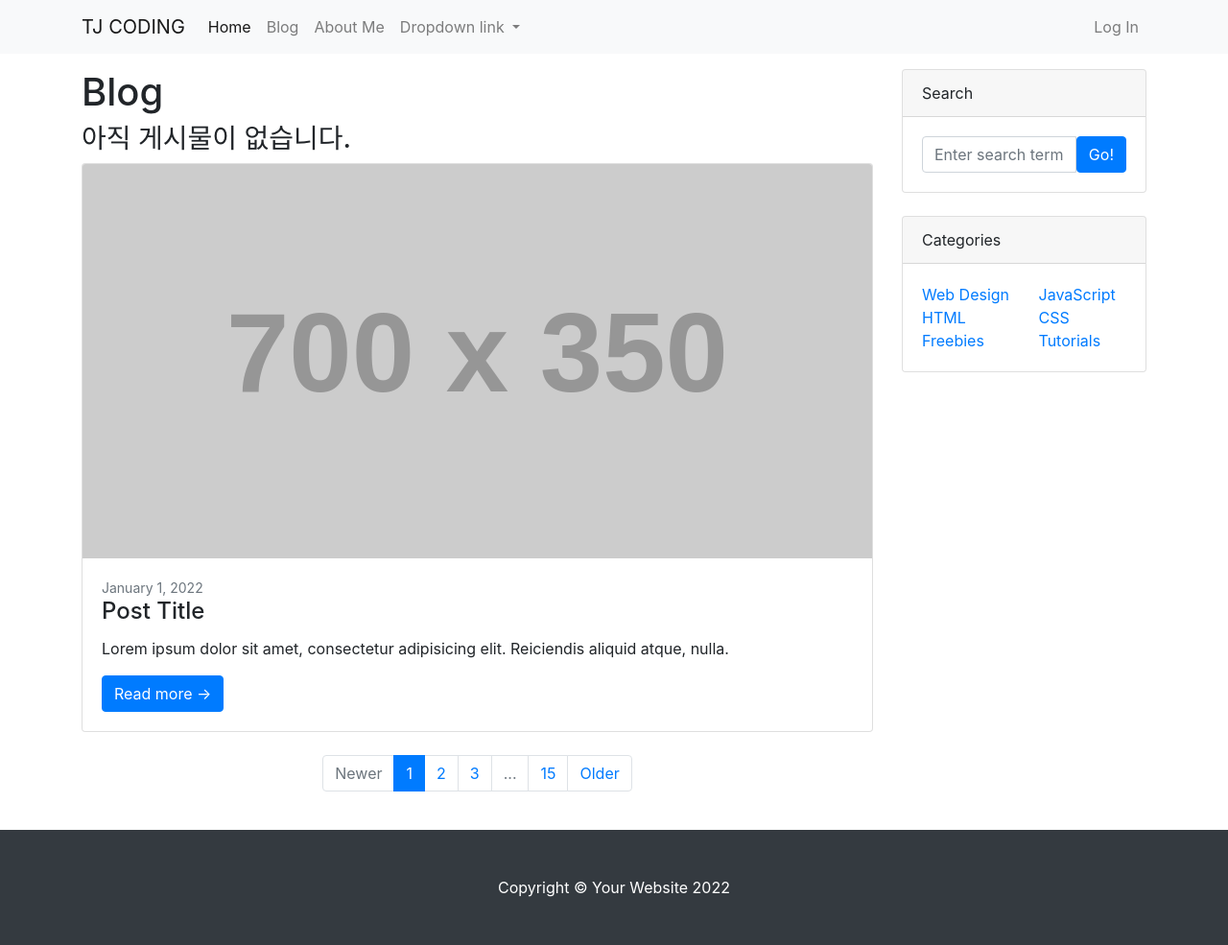
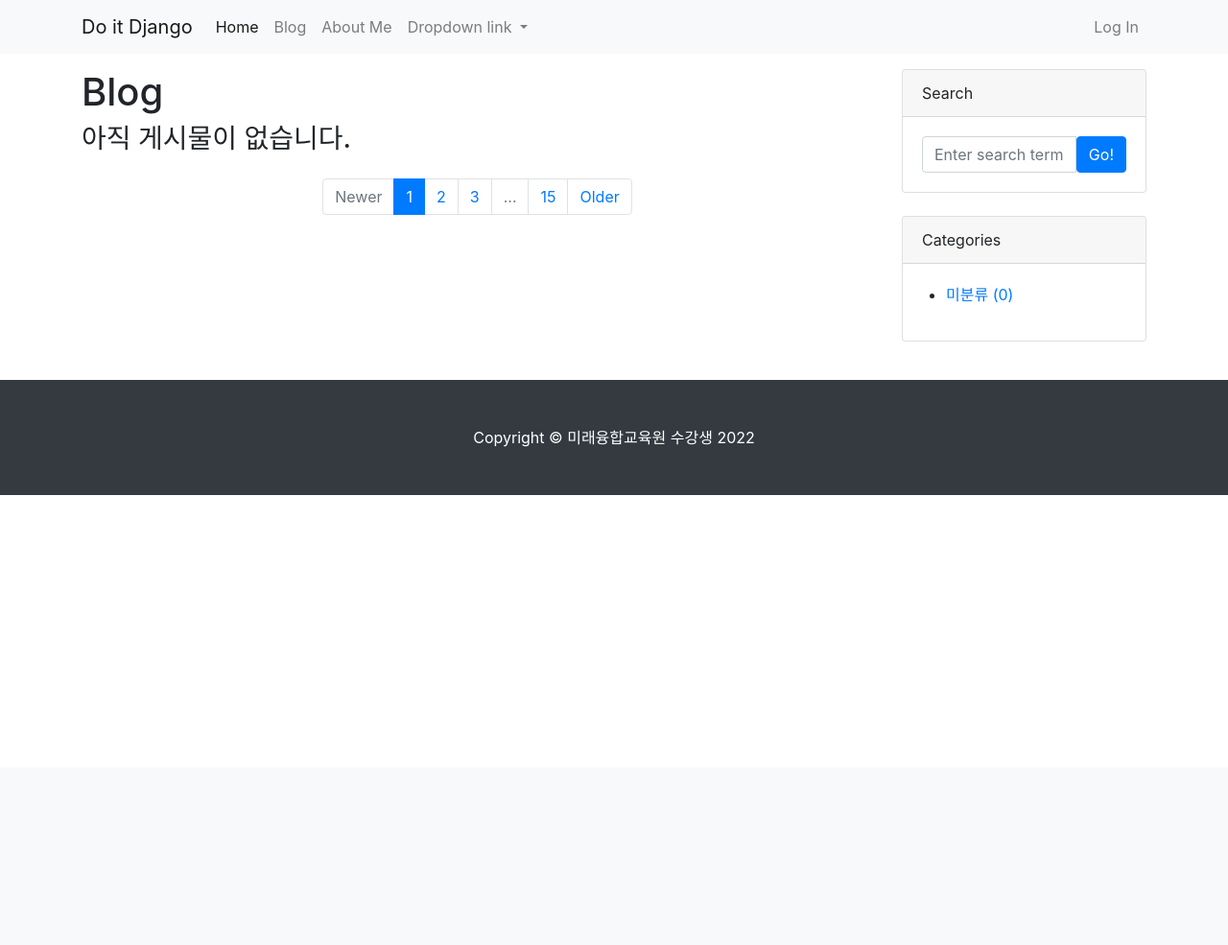
Before and after one commit to ptz1992/do_it_django_a_to_z, a Django app: page /blog/ in a window 1280 px wide. Shown: the whole page at 96% size. After the commit the page ends 516 px from the top, so only its background shows below. Run offline with Django 4.2, Linux system fonts and the light colour scheme; grey boxes labelled with a size stand in for pictures from a placeholder-image service; data that the repository does not hold is empty; some libraries are stand-ins or nearby versions.

Commit message:
카테고리 기능 추가하기

```diff
--- a/blog/templates/blog/base.html
+++ b/blog/templates/blog/base.html
@@ -1,14 +1,10 @@
 <!DOCTYPE html>
 {% load static %}
-<html lang="ko">
+<html>
   <head>
-  <meta charset="UTF-8">
-  <meta http-equiv="X-UA-Compatible" content="IE=edge">
-  <meta name="viewport" content="width=device-width, initial-scale=1.0">
     <title>{% block head_title %}Blog{% endblock %}</title>
-
-  <link href="{% static 'blog/bootstrap/bootstrap.min.css' %}" rel="stylesheet" media="screen">
-  <script src="https://kit.fontawesome.com/bd8fbb96a8.js" crossorigin="anonymous"></script>
+    <link rel="stylesheet" href="{% static 'blog/bootstrap/bootstrap.min.css' %}"
+    media="screen">
   </head>
   <body>
 
@@ -17,8 +13,10 @@
     <div class="container my-3">
       <div class="row">
         <div class="col-md-8 col-lg-9" id="main-area">
+
           {% block main_area %}
           {% endblock %}
+
         </div>
         <div class="col-md-4 col-lg-3">
           <!-- Search widget-->
@@ -31,24 +29,20 @@
                   </div>
               </div>
           </div>
-
           <!-- Categories widget-->
-        <div class="card mb-4">
+          <div class="card mb-4" id="categories-card">
               <div class="card-header">Categories</div>
               <div class="card-body">
                   <div class="row">
-                  <div class="col-sm-6">
-                      <ul class="list-unstyled mb-0">
-                          <li><a href="#!">Web Design</a></li>
-                          <li><a href="#!">HTML</a></li>
-                          <li><a href="#!">Freebies</a></li>
-                      </ul>
-                  </div>
-                  <div class="col-sm-6">
-                      <ul class="list-unstyled mb-0">
-                          <li><a href="#!">JavaScript</a></li>
-                          <li><a href="#!">CSS</a></li>
-                          <li><a href="#!">Tutorials</a></li>
+                      <ul>
+                          {% for category in categories %}
+                            <li>
+                                <a href="{{ category.get_absolute_url }}">{{ category }} ({{ category.post_set.count }})</a>
+                            </li>
+                          {% endfor %}
+                            <li>
+                                <a href="/blog/category/no_category">미분류 ({{ no_category_post_count }})</a>
+                            </li>
                       </ul>
                   </div>
               </div>
@@ -56,22 +50,16 @@
         </div>
       </div>
     </div>
-  </div>
+
+
 
     {% include 'blog/footer.html' %}
 
-  <script src="https://cdn.jsdelivr.net/npm/jquery@3.5.1/dist/jquery.slim.min.js"
-          integrity="sha384-DfXdz2htPH0lsSSs5nCTpuj/zy4C+OGpamoFVy38MVBnE+IbbVYUew+OrCXaRkfj"
-          crossorigin="anonymous">
-  </script>
-  <script src="https://cdn.jsdelivr.net/npm/popper.js@1.16.1/dist/umd/popper.min.js"
-          integrity="sha384-9/reFTGAW83EW2RDu2S0VKaIzap3H66lZH81PoYlFhbGU+6BZp6G7niu735Sk7lN"
-          crossorigin="anonymous">
-  </script>
-  <script src="https://cdn.jsdelivr.net/npm/bootstrap@4.6.2/dist/js/bootstrap.min.js"
-          integrity="sha384-+sLIOodYLS7CIrQpBjl+C7nPvqq+FbNUBDunl/OZv93DB7Ln/533i8e/mZXLi/P+"
-          crossorigin="anonymous">
-  </script>
+
+
+    <script src="https://cdn.jsdelivr.net/npm/jquery@3.5.1/dist/jquery.slim.min.js" integrity="sha384-DfXdz2htPH0lsSSs5nCTpuj/zy4C+OGpamoFVy38MVBnE+IbbVYUew+OrCXaRkfj" crossorigin="anonymous"></script>
+    <script src="https://cdn.jsdelivr.net/npm/popper.js@1.16.1/dist/umd/popper.min.js" integrity="sha384-9/reFTGAW83EW2RDu2S0VKaIzap3H66lZH81PoYlFhbGU+6BZp6G7niu735Sk7lN" crossorigin="anonymous"></script>
+    <script src="https://cdn.jsdelivr.net/npm/bootstrap@4.6.2/dist/js/bootstrap.min.js" integrity="sha384-+sLIOodYLS7CIrQpBjl+C7nPvqq+FbNUBDunl/OZv93DB7Ln/533i8e/mZXLi/P+" crossorigin="anonymous"></script>
 
 
   </body>
--- a/blog/templates/blog/footer.html
+++ b/blog/templates/blog/footer.html
@@ -1,8 +1,9 @@
+
         <!-- Footer-->
       <footer class="py-5 bg-dark">
         <div class="container">
           <p class="m-0 text-center text-white">
-        Copyright &copy; Your Website 2022
+            Copyright &copy; 미래융합교육원 수강생 2022
           </p>
         </div>
       </footer>
--- a/blog/templates/blog/navbar.html
+++ b/blog/templates/blog/navbar.html
@@ -1,6 +1,6 @@
 <nav class="navbar navbar-expand-lg navbar-light bg-light">
       <div class="container">
-      <a class="navbar-brand" href="/">TJ CODING</a>
+        <a class="navbar-brand" href="/">Do it Django</a>
         <button class="navbar-toggler" type="button" data-toggle="collapse" data-target="#navbarNavDropdown" aria-controls="navbarNavDropdown" aria-expanded="false" aria-label="Toggle navigation">
           <span class="navbar-toggler-icon"></span>
         </button>
@@ -34,12 +34,13 @@
         </div>
       </div>
     </nav>
+
 <!-- Modal -->
-  <div class="modal fade" id="loginModal" tabindex="-1" aria-labelledby="loginModalLabel" aria-hidden="true">
-    <div class="modal-dialog">
+<div class="modal fade" id="loginModal" tabindex="-1" role="dialog" aria-labelledby="loginModalLabel" aria-hidden="true">
+      <div class="modal-dialog" role="document">
         <div class="modal-content">
           <div class="modal-header">
-          <h5 class="modal-title" id="loginModalLabel"><i class="fa-solid fa-right-to-bracket"></i>&nbsp Log In</h5>
+            <h5 class="modal-title" id="loginModalLabel">Log In</h5>
             <button type="button" class="close" data-dismiss="modal" aria-label="Close">
               <span aria-hidden="true">&times;</span>
             </button>
@@ -47,11 +48,12 @@
           <div class="modal-body">
             <div class="row">
               <div class="col-md-6">
-              <button type="button" class="btn btn-outline-dark btn-block btn-sm"><i class="fa-brands fa-google"></i>&nbsp&nbsp Log in with Google</button>
-              <button type="button" class="btn btn-outline-dark btn-block btn-sm"><i class="fa-regular fa-envelope"></i>&nbsp&nbsp Log in with E-mail</button>
+                <button type="button" class="btn btn-outline-dark btn-block btn-sm">Log in with Google</button>
+                <button type="button" class="btn btn-outline-dark btn-block btn-sm">Log in with E-mail</button>
               </div>
               <div class="col-md-6">
-              <button type="button" class="btn btn-outline-dark btn-block btn-sm"><i class="fa-regular fa-envelope"></i>&nbsp&nbsp Sign Up with E-mail</button>
+                <button type="button" class="btn btn-outline-dark btn-block btn-sm">Sign Up with E-mail</button>
+
               </div>
             </div>
           </div>
--- a/blog/templates/blog/post_list.html
+++ b/blog/templates/blog/post_list.html
@@ -6,19 +6,26 @@
           {% if post_list.exists %}
           {% for p in post_list %}
           <!-- Blog post-->
-        <div class="card mb-4">
+          <div class="card mb-4" id="post-{{ p.pk }}">
               {% if p.head_image %}
-          <img class="card-img-top" src="{{ p.head_image.url }}" alt="{{ p }}" head image />
+                <img class="card-img-top" src="{{ p.head_image.url }}" alt="{{ p }}" />
               {% else %}
                 <img class="card-img-top" src="https://picsum.photos/seed/{{ p.id }}/800/200" alt="random_image" />
               {% endif %}
               <div class="card-body">
-              <div class="small text-muted">{{ p.created_at }} by {{ p.author | upper}}</div>
-              <h2 class="card-title ">{{ p.title }}</h2>
+                  {% if p.category %}
+                  <span class="badge badge-secondary float-right">{{ p.category }}</span>
+
+                  {% else %}
+                  <span class="badge badge-secondary float-right">미분류</span>
+
+                  {% endif %}
+                  <div class="small text-muted">{{ p.created_at }} by {{ p.author | upper }}</div>
+                  <h2 class="card-title h4">{{ p.title }}</h2>
                   {% if p.hook_text %}
-                <h4 class="text-muted">{{ p.hook_text }}</h4>
+                    <h5 class="text-muted">{{ p.hook_text }}</h5>
                   {% endif %}
-              <p class="card-text">{{ p.content | truncatewords:45}}</p>
+                  <p class="card-text">{{ p.content | truncatewords:45 }}</p>
                   <a class="btn btn-primary" href="{{ p.get_absolute_url }}">Read more →</a>
               </div>
           </div>
@@ -26,16 +33,6 @@
           {% else %}
             <h3>아직 게시물이 없습니다.</h3>
           {% endif %}
-        <!-- Blog post-->
-        <div class="card mb-4">
-          <a href="#!"><img class="card-img-top" src="https://dummyimage.com/700x350/dee2e6/6c757d.jpg" alt="..." /></a>
-          <div class="card-body">
-              <div class="small text-muted">January 1, 2022</div>
-              <h2 class="card-title h4">Post Title</h2>
-              <p class="card-text">Lorem ipsum dolor sit amet, consectetur adipisicing elit. Reiciendis aliquid atque, nulla.</p>
-              <a class="btn btn-primary" href="#!">Read more →</a>
-          </div>
-        </div>
 
           <ul class="pagination justify-content-center my-4">
             <li class="page-item disabled"><a class="page-link" href="#" tabindex="-1" aria-disabled="true">Newer</a></li>
@@ -46,5 +43,4 @@
             <li class="page-item"><a class="page-link" href="#!">15</a></li>
             <li class="page-item"><a class="page-link" href="#!">Older</a></li>
           </ul>
-
         {% endblock %}
--- a/blog/urls.py
+++ b/blog/urls.py
@@ -2,7 +2,6 @@ from django.urls import path
 from . import views
 
 urlpatterns = [
-    #path('<int:pk>/', views.single_post_page),
     path('', views.PostList.as_view()),
-    path('<int:pk>/', views.PostDetail.as_view()),
+    path('<int:pk>/', views.PostDetail.as_view())
 ]
--- a/blog/views.py
+++ b/blog/views.py
@@ -1,21 +1,18 @@
+from django.shortcuts import render
+from django.views.generic import ListView, DetailView
+from .models import Post, Category
 
-from .models import Post
-from django.views.generic import ListView,DetailView
-
-class PostList(ListView):
+class PostList(ListView) :
     model = Post
     ordering = '-pk'
 
-class PostDetail(DetailView):
+    def get_context_data(self, **kwargs):
+        context = super(PostList, self).get_context_data()
+        context['categories'] = Category.objects.all()
+        context['no_category_post_count'] = Post.objects.filter(category=None).count()
+        return context
+
+    # template_name = 'blog/post_list.html'
+
+class PostDetail(DetailView) :
     model = Post
-
-def single_post_page(request,pk):
-    post = Post.objects.get(pk=pk)
-
-    return render(
-        request,
-        'blog/post_detail.html',
-        {
-            'post':post,
-        }
-    )
--- a/do_it_django_prj/urls.py
+++ b/do_it_django_prj/urls.py
@@ -15,14 +15,14 @@ Including another URLconf
 """
 from django.contrib import admin
 from django.urls import path, include
+
 from django.conf import settings
 from django.conf.urls.static import static
-
 
 urlpatterns = [
     path('blog/', include('blog.urls')),
     path('admin/', admin.site.urls),
-    path('',include('single_pages.urls')),
+    path('', include('single_pages.urls')),
 ]
 
-urlpatterns += static(settings.MEDIA_URL,document_root=settings.MEDIA_ROOT)
+urlpatterns += static(settings.MEDIA_URL, document_root=settings.MEDIA_ROOT)
--- a/single_pages/urls.py
+++ b/single_pages/urls.py
@@ -2,6 +2,6 @@ from django.urls import path
 from . import views
 
 urlpatterns = [
-    path('about_me/',views.about_me),
-    path('',views.landing),
+    path('about_me/', views.about_me),
+    path('', views.landing)
 ]
```
Also changed, not shown: blog/admin.py (+7 -2 lines), blog/models.py (+21 -5 lines), blog/templates/blog/post_detail.html (+19 -17 lines), blog/tests.py (+70 -35 lines), do_it_django_prj/settings.py (+10 -5 lines), single_pages/templates/single_pages/about_me.html (+6 -8 lines), single_pages/templates/single_pages/landing.html (+4 -6 lines), single_pages/views.py (+5 -10 lines), README.md. Lines whose indentation alone changed are shown as unchanged.
